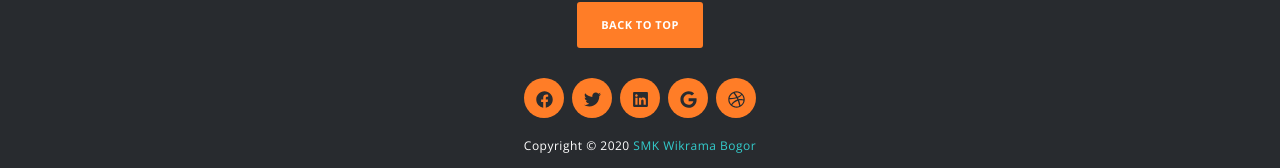
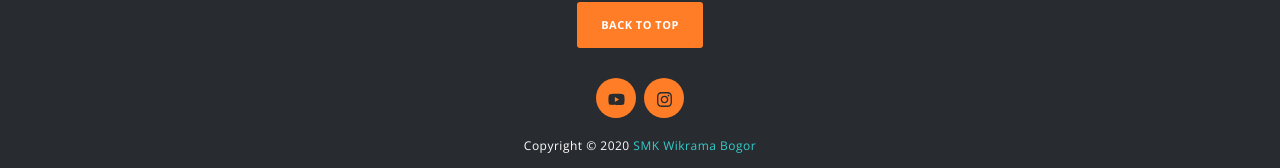
Before and after one commit to EChristian48/next-pariwisata, a Next.js app: page / in a window 1280 px wide. Shown: the part 3364-3532 px from the top of the page. Built offline with nearby package versions, Linux system fonts and the light colour scheme.

Commit message:
fix: chage social links

```diff
--- a/pages/index.tsx
+++ b/pages/index.tsx
@@ -8,9 +8,11 @@ import {
   FaDribbble,
   FaFacebook,
   FaGoogle,
+  FaInstagram,
   FaLinkedin,
   FaTwitter,
   FaWikipediaW,
+  FaYoutube,
 } from 'react-icons/fa'
 import Achievement, { AchievementProps } from '~root/components/Achievements'
 import FixedSideNavbar from '~root/components/FixedSideNavbar'
@@ -263,32 +265,17 @@ export default function Home() {
           <div className='row'>
             <div className='col-md-12'>
               <div className='primary-button'>
-                <a href='#home'>Back To Top</a>
+                <a href='#bogor'>Back To Top</a>
               </div>
               <ul>
                 <li>
-                  <a href='#'>
-                    <FaFacebook />
+                  <a href='https://www.youtube.com/channel/UCyhEUzlXbXet57qFnDfdWuw'>
+                    <FaYoutube />
                   </a>
                 </li>
                 <li>
-                  <a href='#'>
-                    <FaTwitter />
-                  </a>
-                </li>
-                <li>
-                  <a href='#'>
-                    <FaLinkedin />
-                  </a>
-                </li>
-                <li>
-                  <a href='#'>
-                    <FaGoogle />
-                  </a>
-                </li>
-                <li>
-                  <a href='#'>
-                    <FaDribbble />
+                  <a href='https://www.instagram.com/smkwikrama/?hl=en'>
+                    <FaInstagram />
                   </a>
                 </li>
               </ul>
```
